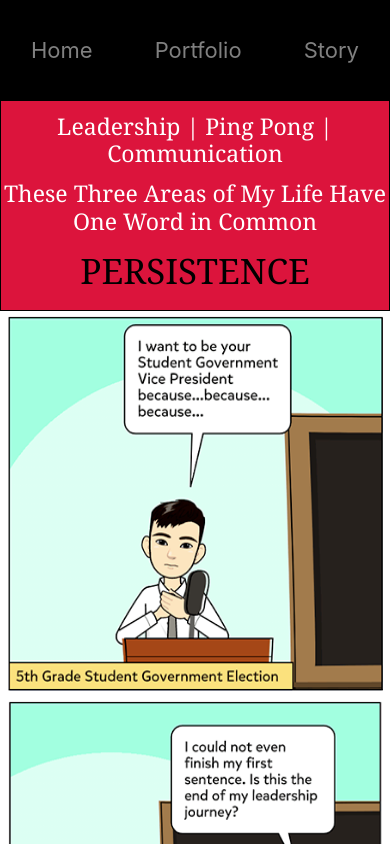
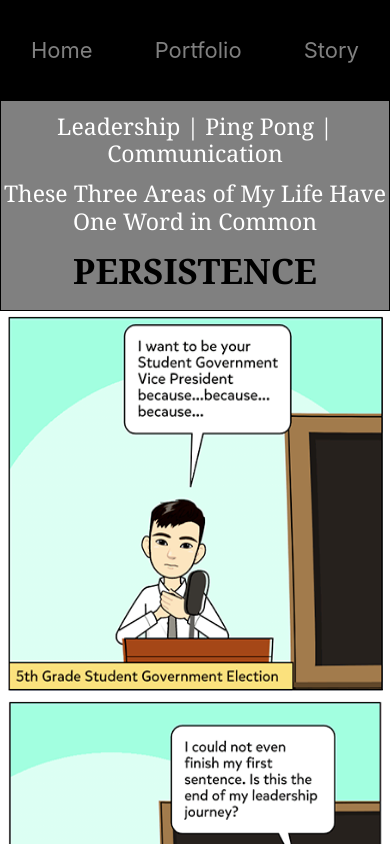
Before and after one commit to tla111/portfolio, a React (Create React App) app: page /about in a window 390 px wide. Shown: the top 844 px of the page. Built offline with nearby package versions, Linux system fonts and the light colour scheme.

Commit message:
changed typewriter color & text-align header in mobile view

```diff
--- a/src/components/navigation/nav.css
+++ b/src/components/navigation/nav.css
@@ -17,7 +17,8 @@
 }
 
 .nav_link:hover {
-  color: dodgerblue;
+  color: gray;
+  text-decoration: none;
 }
 
 @media (max-width: 812px) {
--- a/src/screens/home/home.css
+++ b/src/screens/home/home.css
@@ -43,7 +43,7 @@
 }
 
 .Typewriter__wrapper {
-  color: blue;
+  color: gray;
   height: 150px;
   font-size: 35px;
   font-weight: 900;
@@ -62,8 +62,10 @@
     justify-content: unset;
     height: 0;
   }
+  .box_left h1 {
+    text-align: center;
+  }
   .box_right h1 {
-    background-color: skyblue;
     font-size: 50px;
   }
   .Typewriter__wrapper {
--- a/src/screens/myStory/myStory.css
+++ b/src/screens/myStory/myStory.css
@@ -2,7 +2,7 @@
   text-align: center;
   line-height: 35px;
   border: 1px solid black;
-  background-color: crimson;
+  background-color: gray;
   height: 25vh;
   display: flex;
   flex-direction: column;
@@ -19,6 +19,7 @@
 .about_header h1 {
   margin-top: 5px;
   color: black;
+  font-weight: 700;
 }
 
 .comic_container {
```
